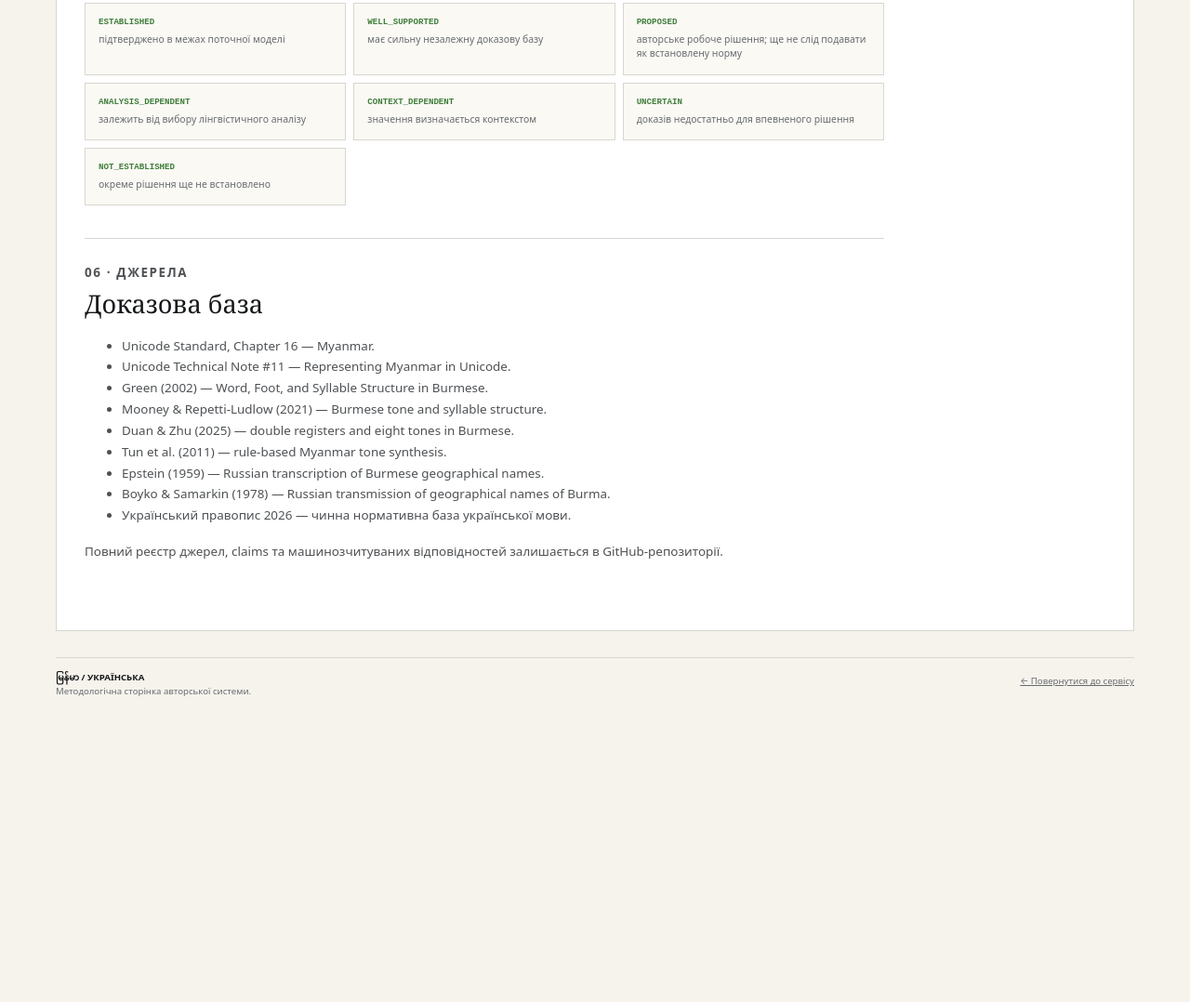
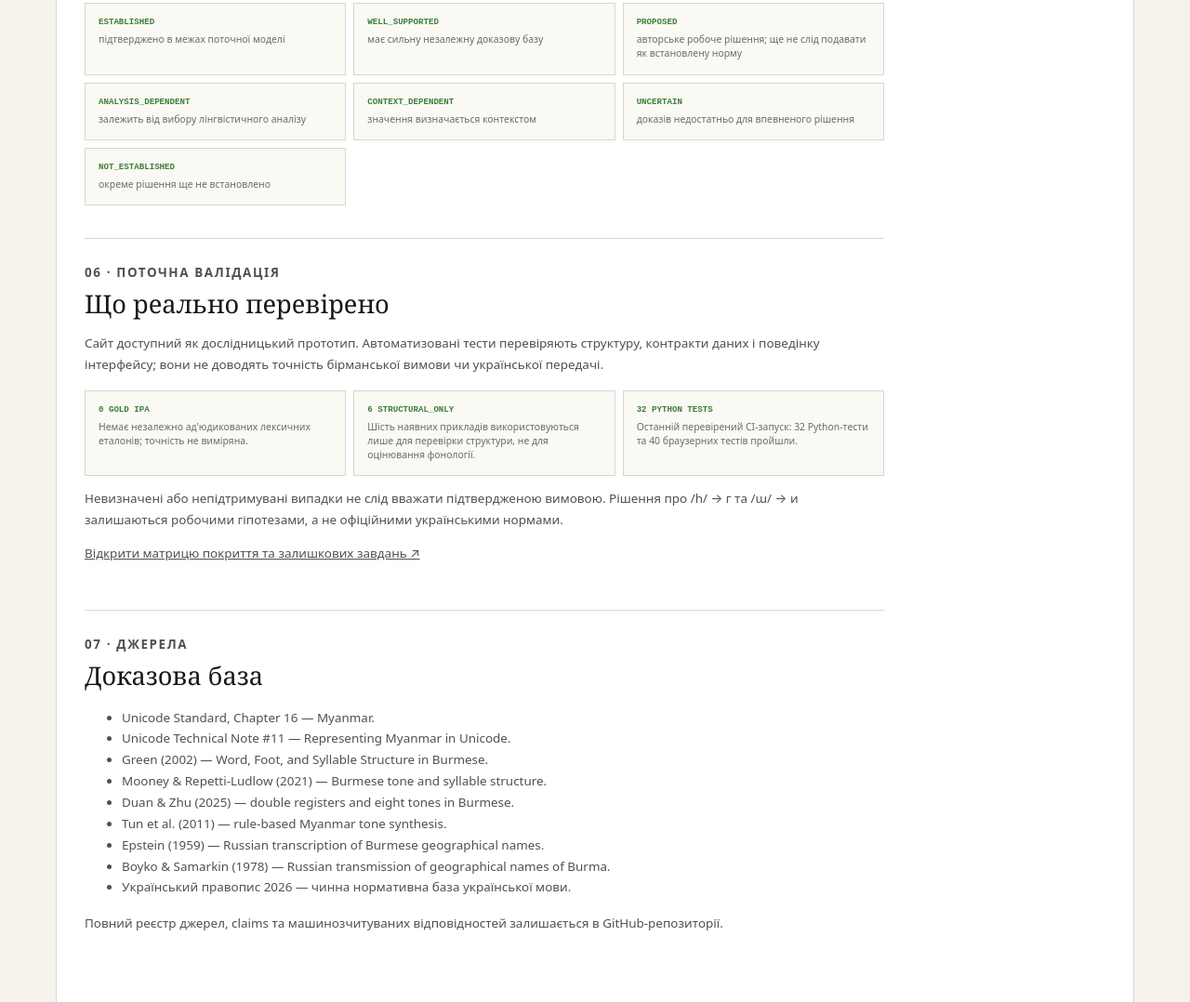
Before and after one commit to ClippyFirst/Burmese-Ukrainian-Phonetic-System-, a website: page system.html in a window 1280 px wide. Shown: the part 1904-2982 px from the top of the page at 93% size. Before the commit the page ends 2701 px from the top, so only its background shows below. Drawn offline with Linux system fonts and the light colour scheme.

Commit message:
site: publish phonology validation status

```diff
--- a/system.html
+++ b/system.html
@@ -30,7 +30,8 @@
 </tbody></table></div></section>
 <section><p class="kicker">04 · Просодія</p><h2>Тон не перетворюється на український наголос</h2><p>У репозиторії зберігаються конкуруючі аналізи бірманської тональності та фонації. Оскільки тон може включати висоту, фонацію, інтенсивність, тривалість і якість голосного, практичний український результат не повинен автоматично перетворювати його на знак українського наголосу.</p></section>
 <section><p class="kicker">05 · Статуси</p><h2>Система показує межі знання</h2><div class="status-grid"><div><b>ESTABLISHED</b><span>підтверджено в межах поточної моделі</span></div><div><b>WELL_SUPPORTED</b><span>має сильну незалежну доказову базу</span></div><div><b>PROPOSED</b><span>авторське робоче рішення; ще не слід подавати як встановлену норму</span></div><div><b>ANALYSIS_DEPENDENT</b><span>залежить від вибору лінгвістичного аналізу</span></div><div><b>CONTEXT_DEPENDENT</b><span>значення визначається контекстом</span></div><div><b>UNCERTAIN</b><span>доказів недостатньо для впевненого рішення</span></div><div><b>NOT_ESTABLISHED</b><span>окреме рішення ще не встановлено</span></div></div></section>
-<section><p class="kicker">06 · Джерела</p><h2>Доказова база</h2><ul><li>Unicode Standard, Chapter 16 — Myanmar.</li><li>Unicode Technical Note #11 — Representing Myanmar in Unicode.</li><li>Green (2002) — Word, Foot, and Syllable Structure in Burmese.</li><li>Mooney & Repetti-Ludlow (2021) — Burmese tone and syllable structure.</li><li>Duan & Zhu (2025) — double registers and eight tones in Burmese.</li><li>Tun et al. (2011) — rule-based Myanmar tone synthesis.</li><li>Epstein (1959) — Russian transcription of Burmese geographical names.</li><li>Boyko & Samarkin (1978) — Russian transmission of geographical names of Burma.</li><li>Український правопис 2026 — чинна нормативна база української мови.</li></ul><p>Повний реєстр джерел, claims та машинозчитуваних відповідностей залишається в GitHub-репозиторії.</p></section>
+<section id="validation-status"><p class="kicker">06 · Поточна валідація</p><h2>Що реально перевірено</h2><p>Сайт доступний як дослідницький прототип. Автоматизовані тести перевіряють структуру, контракти даних і поведінку інтерфейсу; вони не доводять точність бірманської вимови чи української передачі.</p><div class="status-grid"><div><b>0 GOLD IPA</b><span>Немає незалежно ад'юдикованих лексичних еталонів; точність не виміряна.</span></div><div><b>6 STRUCTURAL_ONLY</b><span>Шість наявних прикладів використовуються лише для перевірки структури, не для оцінювання фонології.</span></div><div><b>32 PYTHON TESTS</b><span>Останній перевірений CI-запуск: 32 Python-тести та 40 браузерних тестів пройшли.</span></div></div><p>Невизначені або непідтримувані випадки не слід вважати підтвердженою вимовою. Рішення про /h/ → г та /ɯ/ → и залишаються робочими гіпотезами, а не офіційними українськими нормами.</p><p><a href="https://github.com/ClippyFirst/Burmese-Ukrainian-Phonetic-System-/blob/main/docs/audits/current/EXECUTION-STATUS-MATRIX-2026-10-21.md" target="_blank" rel="noreferrer">Відкрити матрицю покриття та залишкових завдань ↗</a></p></section>
+<section><p class="kicker">07 · Джерела</p><h2>Доказова база</h2><ul><li>Unicode Standard, Chapter 16 — Myanmar.</li><li>Unicode Technical Note #11 — Representing Myanmar in Unicode.</li><li>Green (2002) — Word, Foot, and Syllable Structure in Burmese.</li><li>Mooney & Repetti-Ludlow (2021) — Burmese tone and syllable structure.</li><li>Duan & Zhu (2025) — double registers and eight tones in Burmese.</li><li>Tun et al. (2011) — rule-based Myanmar tone synthesis.</li><li>Epstein (1959) — Russian transcription of Burmese geographical names.</li><li>Boyko & Samarkin (1978) — Russian transmission of geographical names of Burma.</li><li>Український правопис 2026 — чинна нормативна база української мови.</li></ul><p>Повний реєстр джерел, claims та машинозчитуваних відповідностей залишається в GitHub-репозиторії.</p></section>
 </article>
 <footer class="footer"><div><strong>မြန်မာ / УКРАЇНСЬКА</strong><span>Методологічна сторінка авторської системи.</span></div><div><a href="./">← Повернутися до сервісу</a></div></footer>
 </main>
```
